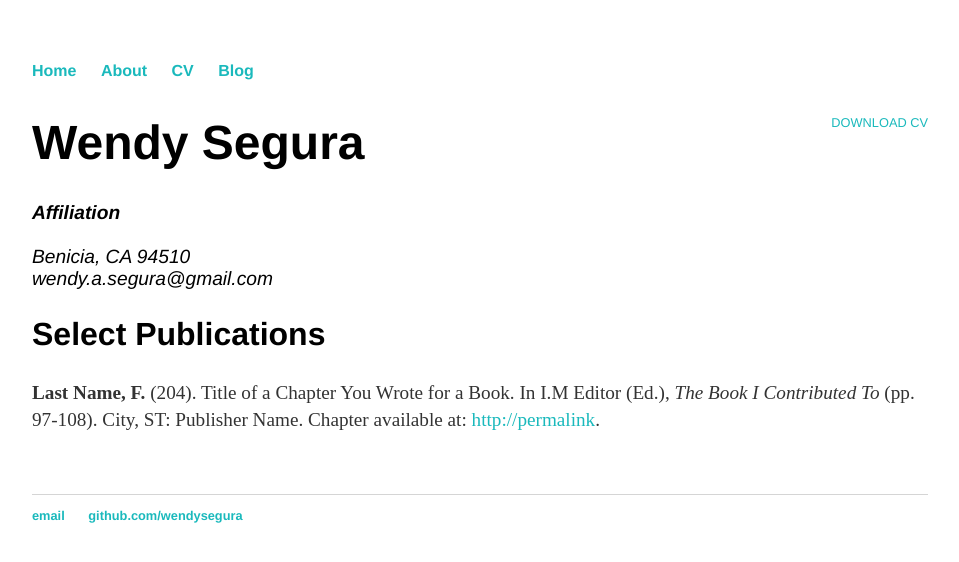
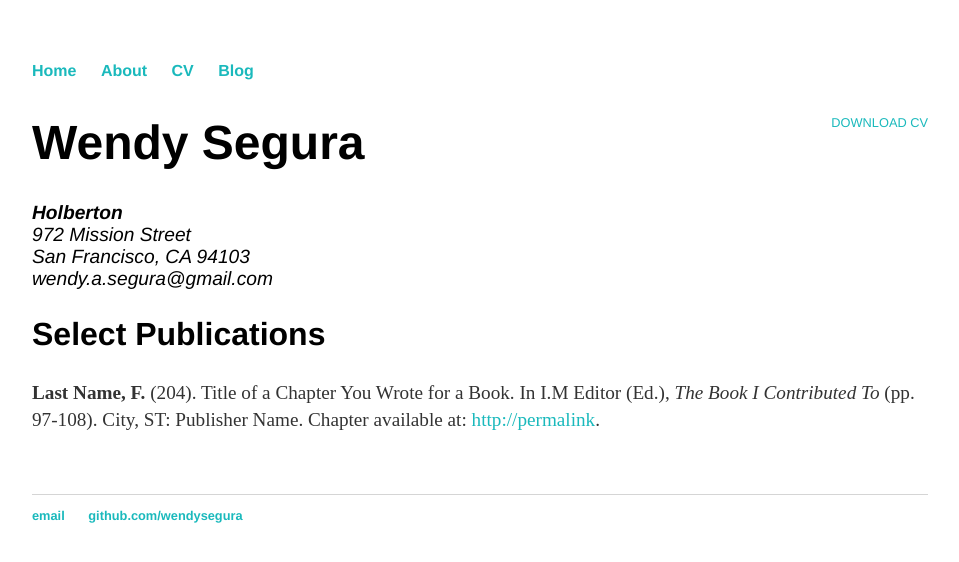
Before and after one commit to feliciahsieh/wendysegura.github.io, a Jekyll site: the page built from cv/index.html, in a window 1280 px wide. Shown: the top 562 px of the page, without its empty margins (160-1119 px from the left). Built offline with Jekyll 4.4.1, drawn with Linux system fonts in a browser that asks for light colours.

Commit message:
Update index.html

```diff
--- a/cv/index.html
+++ b/cv/index.html
@@ -7,9 +7,10 @@ title: CV of Wendy Segura
 		<a href="#" class="download" title="Download CV as PDF">Download CV</a>
 					<h1>Wendy Segura</h1>
 					<address>
-					<strong>Affiliation</strong><br>
+					<strong>Holberton</strong><br>
+					972 Mission Street
 					<br>
-					Benicia, CA 94510<br>
+					San Francisco, CA 94103<br>
 					<span class="obfuscate">wendy.a.segura@gmail.com</span>
 					</address>
 
```
